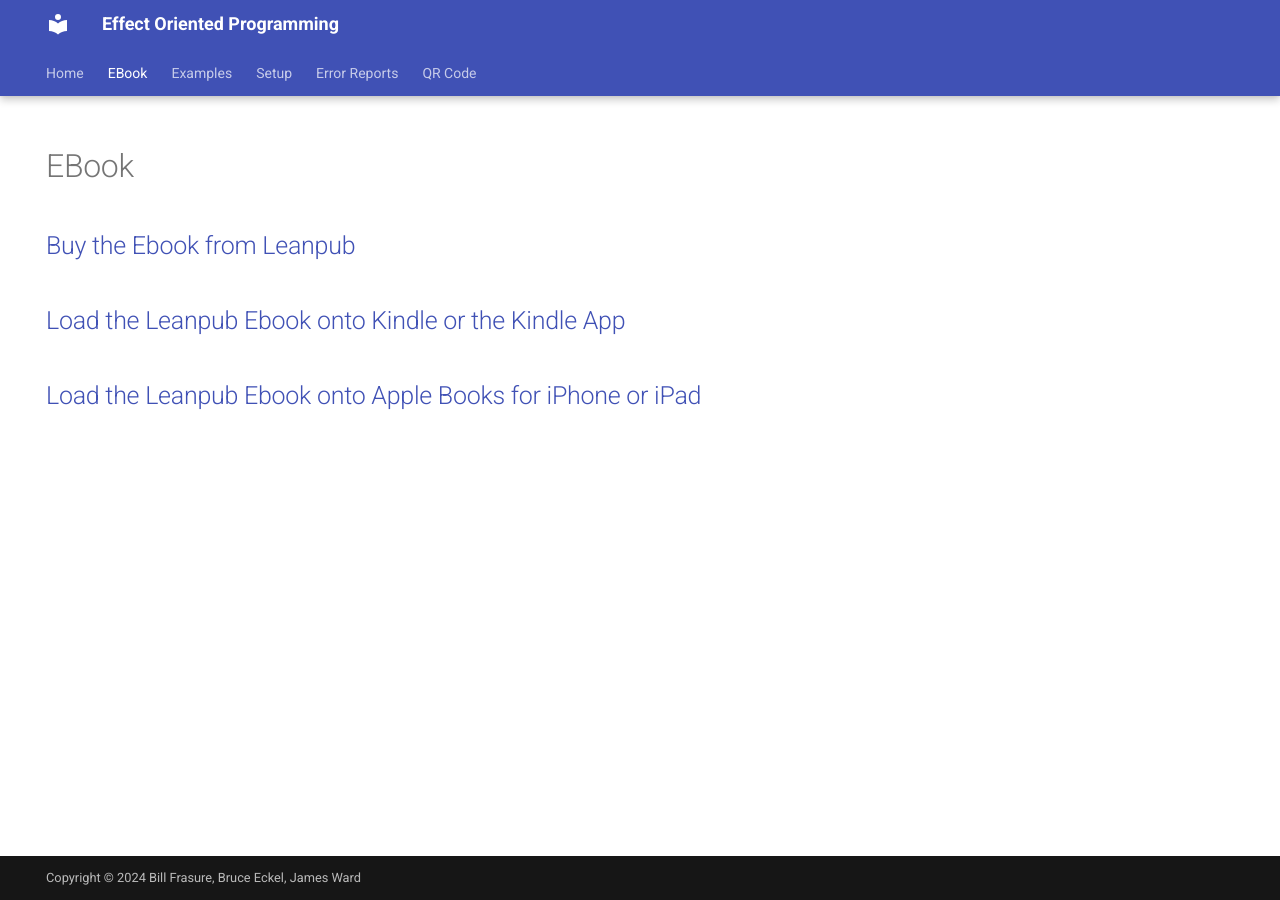
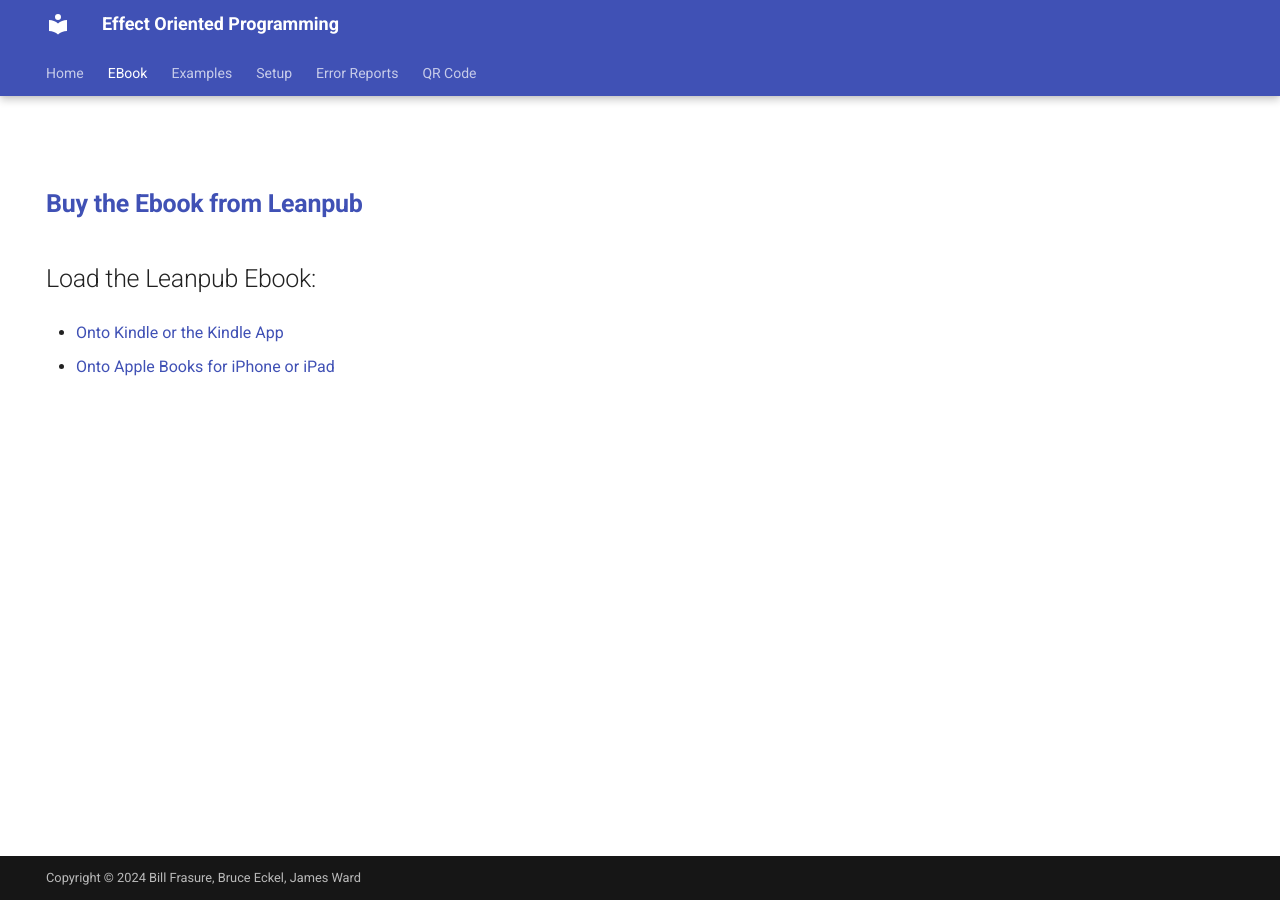
Before and after one commit to EffectOrientedProgramming/book, an MkDocs documentation site: the page built from docs/ebook/index.md, in a window 1280 px wide. Built offline with MkDocs 1.6.1 and Material for MkDocs 9.7.7, drawn with Linux system fonts in a browser that asks for light colours.

Commit message:
Update index.md

```diff
--- a/docs/ebook/index.md
+++ b/docs/ebook/index.md
@@ -3,9 +3,12 @@ hide:
 - navigation
 - toc
 ---
+#
 
-## [Buy the Ebook from Leanpub](https://leanpub.com/effect-oriented-programming)
+## [**Buy the Ebook from Leanpub**](https://leanpub.com/effect-oriented-programming)
 
-## [Load the Leanpub Ebook onto Kindle or the Kindle App](https://help.leanpub.com/en/articles/110746-how-do-i-get-leanpub-books-on-my-kindle-or-into-the-kindle-app-on-my-phone-or-tablet)
+## Load the Leanpub Ebook:
 
-## [Load the Leanpub Ebook onto Apple Books for iPhone or iPad](https://help.leanpub.com/en/articles/9961238-how-do-i-load-a-leanpub-ebook-into-apple-books-for-iphone-or-ipad)
+- [Onto Kindle or the Kindle App](https://help.leanpub.com/en/articles/110746-how-do-i-get-leanpub-books-on-my-kindle-or-into-the-kindle-app-on-my-phone-or-tablet)
+
+- [Onto Apple Books for iPhone or iPad](https://help.leanpub.com/en/articles/9961238-how-do-i-load-a-leanpub-ebook-into-apple-books-for-iphone-or-ipad)
```
